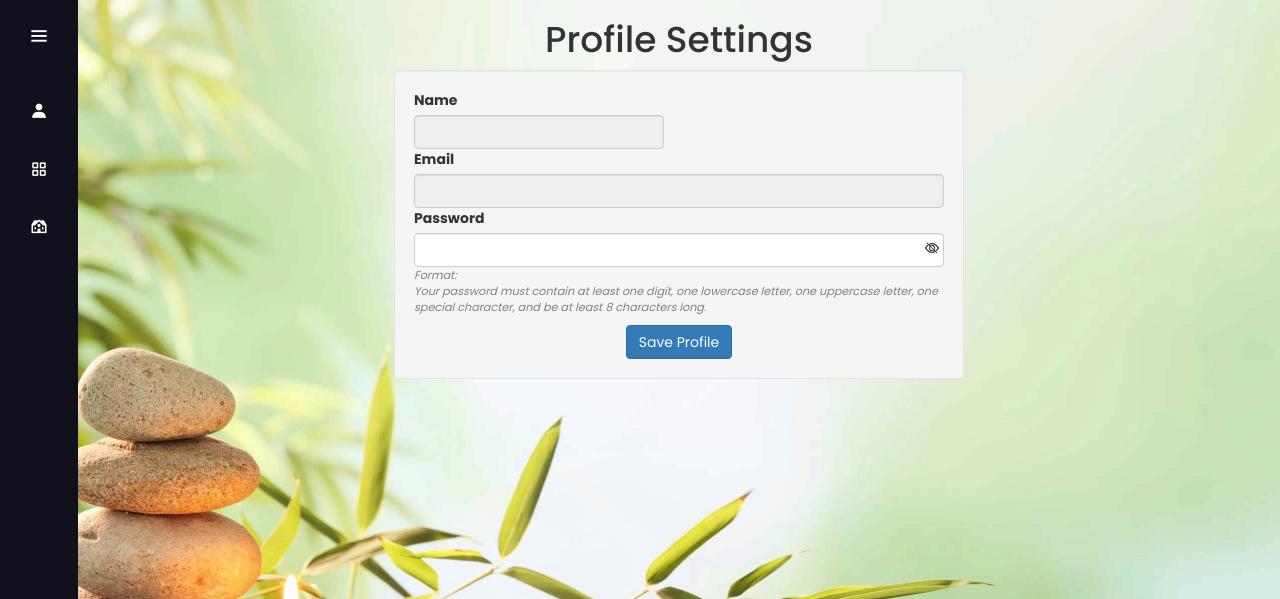
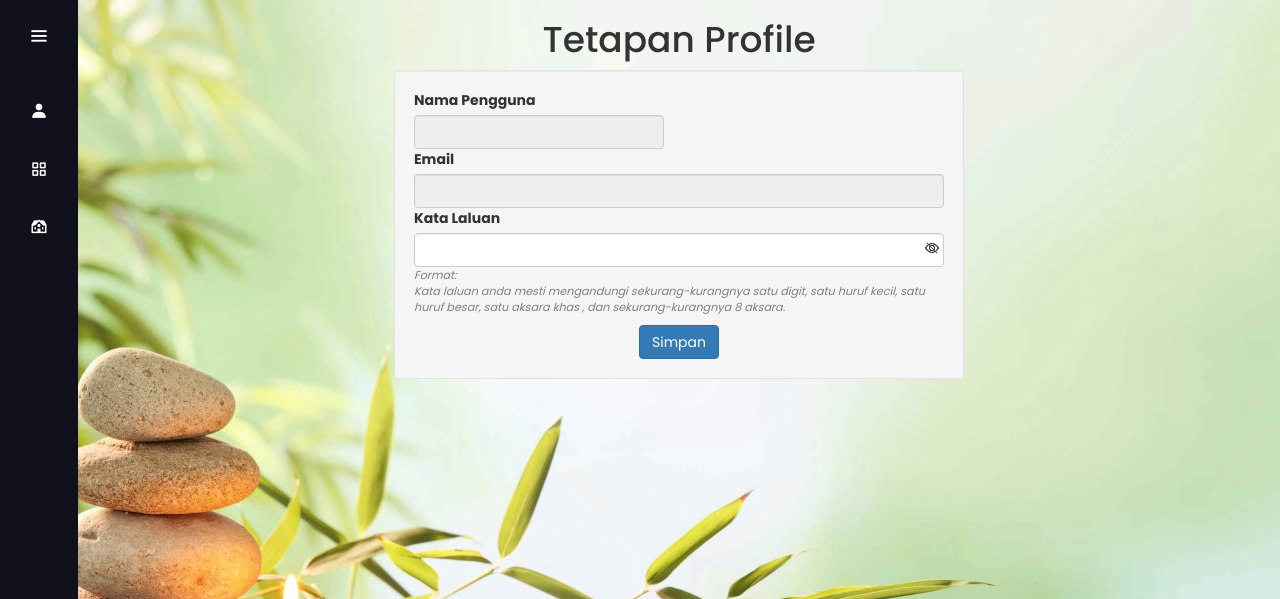
Before and after one commit to ImanZulhakim/ProjectHartaDeclaration_Secure, a Flask app: page /profile in a window 1280 px wide. Shown: the top 599 px of the page. Run offline with Flask 3, Linux system fonts and the light colour scheme; the visitor is signed in with stand-in values (Sample User, id 1); data that the repository does not hold is empty; some libraries are stand-ins or nearby versions.

Commit message:
clearing some comments and translating on some file

```diff
--- a/static/js/scripts.js
+++ b/static/js/scripts.js
@@ -354,7 +354,7 @@
         Swal.fire({
             icon: 'error',
             title: 'Oops...',
-            text: 'Please fill in all fields before previewing.',
+            text: 'Sila isi semua info yang diperlukan sebelum melihatnya.',
         });
     } else {
         // If all required fields are filled, proceed with preview
--- a/templates/admin_index.html
+++ b/templates/admin_index.html
@@ -6,7 +6,6 @@
 
     <section class="home-section">
         <div class="text">Dashboard</div>
-        {#        <button onclick="showConfirmationDialog()">Click me!</button>#}
         <link href="{{ url_for('static', filename = 'css/bootstrap.min.css') }}" rel="stylesheet">
 
 
--- a/templates/harta_admin.html
+++ b/templates/harta_admin.html
@@ -280,10 +280,8 @@
     </div>
 
 
-    <script type="text/javascript"
-            src="{{ url_for('static', filename='js/jquery-3.2.1.min.js') }}"></script>
-    <script type="text/javascript"
-            src="{{ url_for('static', filename='js/bootstrap.min.js') }}"></script>
+    <script type="text/javascript" src="{{ url_for('static', filename='js/jquery-3.2.1.min.js') }}"></script>
+    <script type="text/javascript" src="{{ url_for('static', filename='js/bootstrap.min.js') }}"></script>
     <script src="https://cdn.jsdelivr.net/npm/sweetalert2@10.15.5/dist/sweetalert2.all.min.js"></script>
 
 {% endblock %}
--- a/templates/login.html
+++ b/templates/login.html
@@ -113,7 +113,7 @@
         <input type="text" placeholder="Enter Email" name="email" required>
     </label>
 
-    <label for="psw"><b>Password</b></label>
+    <label for="psw"><b>Kata Laluan</b></label>
     <label>
         <input type="password" placeholder="Enter Password" name="password" required>
     </label>
@@ -121,7 +121,7 @@
     <!-- Add reCAPTCHA widget here -->
     <div class="g-recaptcha" data-sitekey="6LdO3jIpAAAAABLMtJ1Q5hxaO_3JPlFVZKBInOTQ"></div>
 
-    <button type="submit">Login</button>
+    <button type="submit">Daftar Masuk</button>
 
 </form>
 
--- a/templates/profile.html
+++ b/templates/profile.html
@@ -6,7 +6,7 @@
     <section class="home-section">
         <div class="container">
             <div class="text-center">
-                <h1>Profile Settings</h1>
+                <h1>Tetapan Profile</h1>
             </div>
             <div style="display: flex; justify-content: center; align-items: center;">
                 <div class="well col-md-6">
@@ -14,13 +14,13 @@
                         <div class="d-flex justify-content-between align-items-center mb-3">
                             <form method="POST">
                                 <div class="row mt-3">
-                                    <div class="col-md-6"><label class="labels">Name</label>
+                                    <div class="col-md-6"><label class="labels">Nama Pengguna</label>
                                         <input type="text" class="form-control" value="{{ user[3] }}" readonly>
                                     </div>
                                     <div class="col-md-12"><label class="labels">Email</label>
                                         <input type="text" class="form-control" value="{{ user[1] }}" readonly>
                                     </div>
-                                    <div class="col-md-12"><label class="labels">Password</label>
+                                    <div class="col-md-12"><label class="labels">Kata Laluan</label>
                                         <input type="password" name="password" id="password"
                                                pattern="(?=.*\d)(?=.*[a-z])(?=.*[A-Z])(?=.*[\W]).{8,}" autocomplete="current-password"
                                                spellcheck="false" autocapitalize="off"
@@ -34,14 +34,13 @@
                                         </div>
                                         <p>
                                             Format:<br>
-                                            Your password must contain at least one digit, one lowercase letter, one uppercase letter, one special
-                                            character, and be at least 8 characters long.
+                                            Kata laluan anda mesti mengandungi sekurang-kurangnya satu digit, satu huruf kecil, satu huruf besar,
+                                            satu aksara khas , dan sekurang-kurangnya 8 aksara.
                                         </p>
-                                        <!-- Password -->
                                     </div>
                                 </div>
                                 <div class="mt-5 text-center">
-                                    <button class="btn btn-primary profile-button" type="submit">Save Profile</button>
+                                    <button class="btn btn-primary profile-button" type="submit">Simpan</button>
                                 </div>
                             </form>
                         </div>
--- a/templates/user_index.html
+++ b/templates/user_index.html
@@ -5,7 +5,6 @@
 
     <section class="home-section">
         <div class="text">Dashboard</div>
-        {#        <button onclick="showConfirmationDialog()">Click me!</button>#}
         <link href="{{ url_for('static', filename = 'css/bootstrap.min.css') }}" rel="stylesheet">
 
         <div class="container">
```
